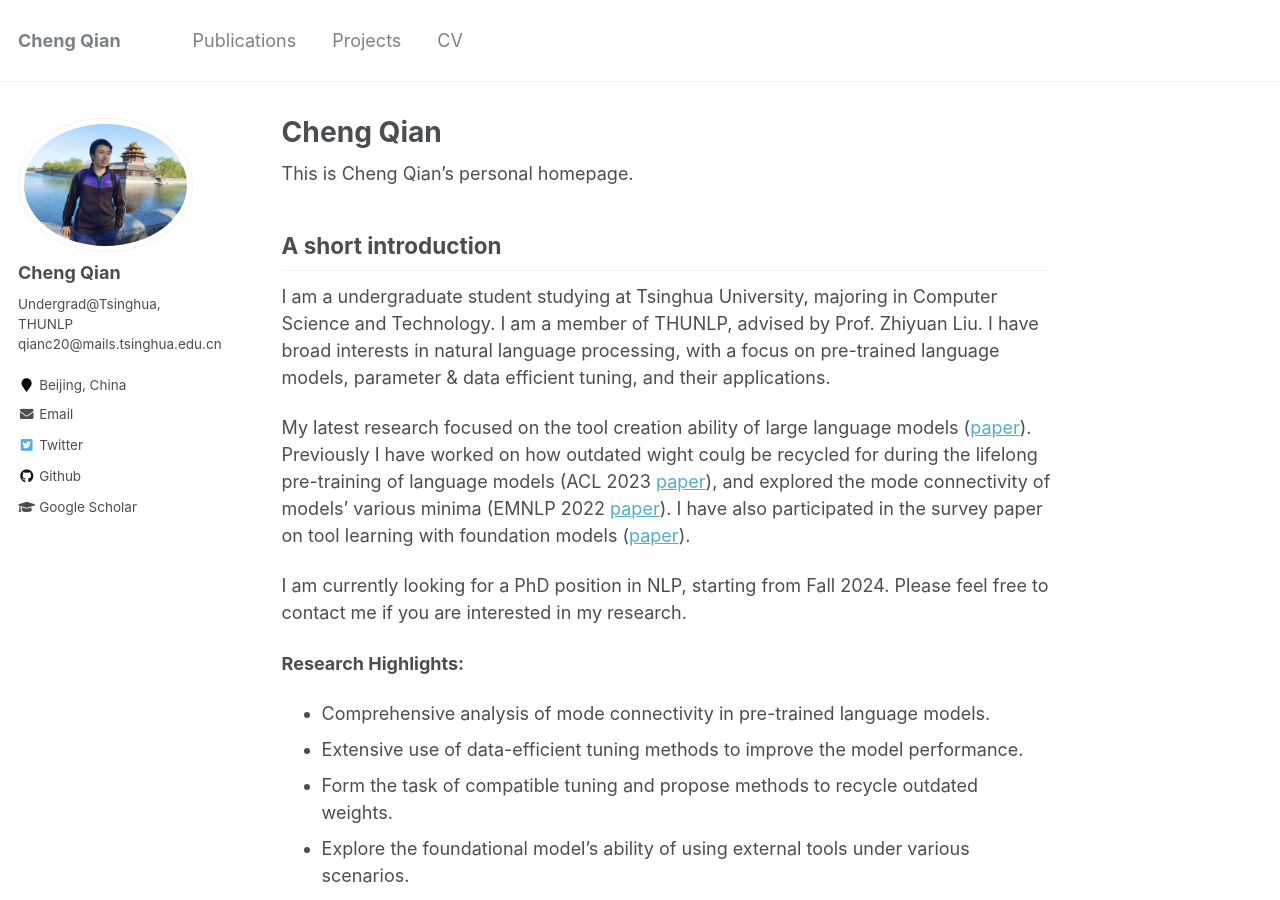
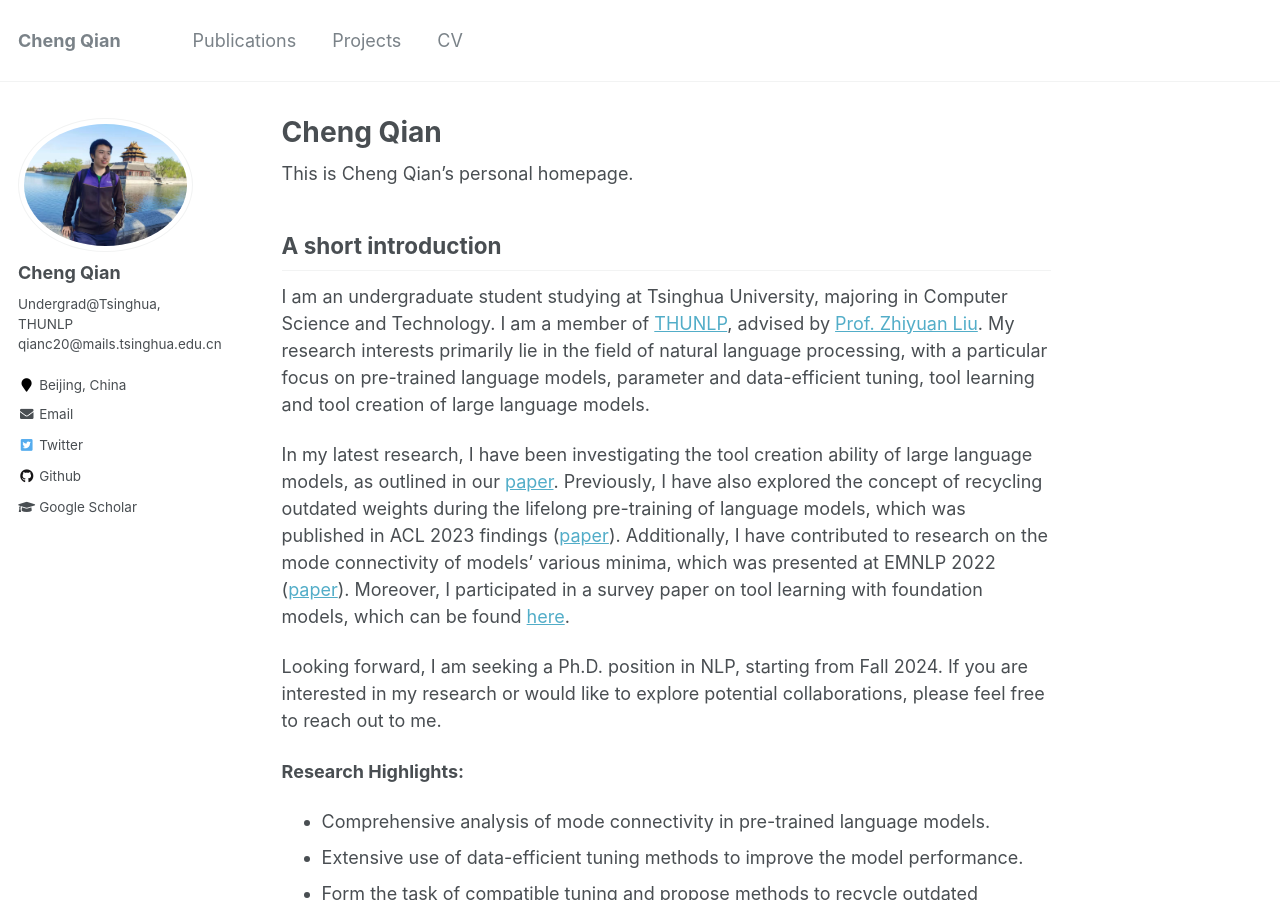
Before and after one commit to qiancheng0/qiancheng0.github.io, a Jekyll site: the page built from _pages/about.md, in a window 1280 px wide and 900 px high. Built offline with Jekyll 4.4.1, drawn with Linux system fonts in a browser that asks for light colours.

Commit message:
Update on About

```diff
--- a/_pages/about.md
+++ b/_pages/about.md
@@ -11,11 +11,11 @@ redirect_from:
 This is Cheng Qian's personal homepage. <!--Please also refer to my [homepage@Tsinghua](https://www....).-->
 
 ## A short introduction
-I am a undergraduate student studying at Tsinghua University, majoring in Computer Science and Technology. I am a member of THUNLP, advised by Prof. Zhiyuan Liu. I have broad interests in natural language processing, with a focus on pre-trained language models, parameter & data efficient tuning, and their applications.
+I am an undergraduate student studying at Tsinghua University, majoring in Computer Science and Technology. I am a member of [THUNLP](http://nlp.csai.tsinghua.edu.cn/), advised by [Prof. Zhiyuan Liu](http://nlp.csai.tsinghua.edu.cn/~lzy/). My research interests primarily lie in the field of natural language processing, with a particular focus on pre-trained language models, parameter and data-efficient tuning, tool learning and tool creation of large language models.
 
-My latest research focused on the tool creation ability of large language models ([paper](https://arxiv.org/pdf/2305.14318.pdf)). Previously I have worked on how outdated wight coulg be recycled for during the lifelong pre-training of language models (ACL 2023 [paper](https://arxiv.org/pdf/2305.08702.pdf)), and explored the mode connectivity of models’ various minima (EMNLP 2022 [paper](https://arxiv.org/pdf/2210.14102.pdf)). I have also participated in the survey paper on tool learning with foundation models ([paper](https://arxiv.org/pdf/2304.08354.pdf)).
+In my latest research, I have been investigating the tool creation ability of large language models, as outlined in our [paper](https://arxiv.org/pdf/2305.14318.pdf). Previously, I have also explored the concept of recycling outdated weights during the lifelong pre-training of language models, which was published in ACL 2023 findings ([paper](https://arxiv.org/pdf/2305.08702.pdf)). Additionally, I have contributed to research on the mode connectivity of models' various minima, which was presented at EMNLP 2022 ([paper](https://arxiv.org/pdf/2210.14102.pdf)). Moreover, I participated in a survey paper on tool learning with foundation models, which can be found [here](https://arxiv.org/pdf/2304.08354.pdf).
 
-I am currently looking for a PhD position in NLP, starting from Fall 2024. Please feel free to contact me if you are interested in my research.
+Looking forward, I am seeking a Ph.D. position in NLP, starting from Fall 2024. If you are interested in my research or would like to explore potential collaborations, please feel free to reach out to me.
 
 <b>Research Highlights:</b>
 * Comprehensive analysis of mode connectivity in pre-trained language models.
```
